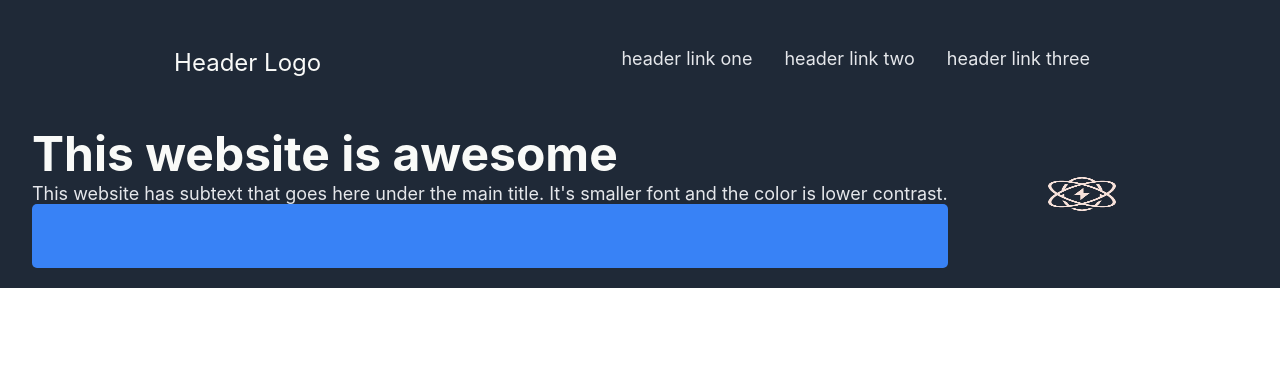
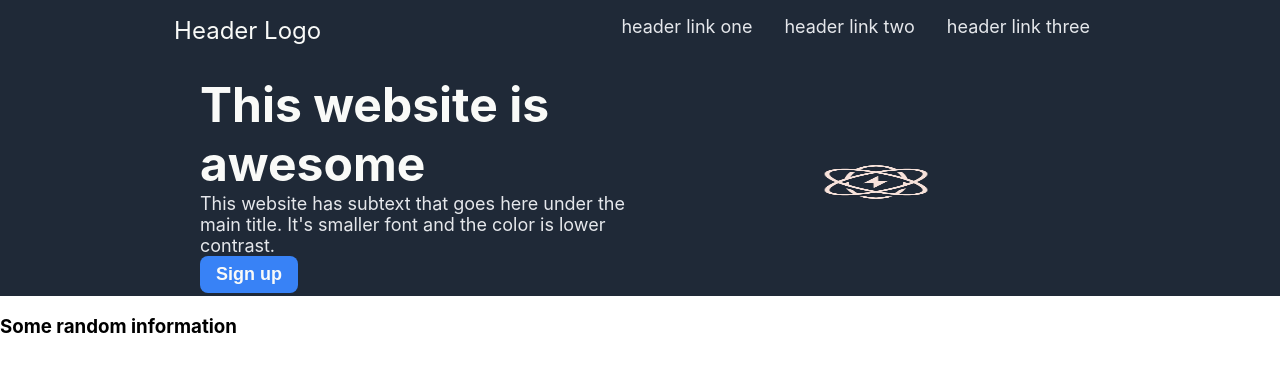
Before and after one commit to samsaq/odin-landing-page, a plain HTML site: page index.html in a window 1280 px wide. Drawn offline with Linux system fonts and the light colour scheme.

Commit message:
2nd pass over top section, initial html for imgbar

```diff
--- a/index.html
+++ b/index.html
@@ -23,14 +23,34 @@
         <div class="sub top text left">
             <div class="sub top introTitle">This website is awesome</div>
             <div class="sub top introSubText">This website has subtext that goes here under the main title. It's smaller font and the color is lower contrast.</div>
-            <div class="sub top introButton"></div>
+            <div class="buttonContainment">
+                <button class = "sub top introButton">Sign up</button>
+            </div>
         </div>
         <div class="sub top image right">
             <img id="introImage" src="./Assets/minimalistAtom.png" alt="placeholder atom image">
         </div>
     </div>
     <div class="middle imgBarHolder">
-
+        <div class="middle barTitle"><h3>Some random information</h3></div>
+        <div class="middle imgBar">
+            <div class="middle bar member">
+                <div class="middle image"></div>
+                <div class="middle subtext"></div>
+            </div>
+            <div class="middle bar member">
+                <div class="middle image"></div>
+                <div class="middle subtext"></div>
+            </div>
+            <div class="middle bar member">
+                <div class="middle image"></div>
+                <div class="middle subtext"></div>
+            </div>
+            <div class="middle bar member">
+                <div class="middle image"></div>
+                <div class="middle subtext"></div>
+            </div>
+        </div>
     </div>
     <div class="middle quoteHolder">
 
--- a/style.css
+++ b/style.css
@@ -11,23 +11,26 @@ body {
     height: 5vh; /*change proportion later as needed*/
     font-size: 3rem;
     padding: 2rem;
+    padding-top: 0;
     display: flex;
     justify-content: space-around;
 }
 
 .top.siteIntroHolder {
-    height: 15vh;
+    height: 20vh;
     display: flex;
     justify-content: space-around;
     align-items: center;
     padding: 2rem;
+    padding-inline: 12.5rem;
 }
 
 .top.sub.text.left {
     display: flex;
-    justify-content: flex-start;
+    justify-content: center;
     align-content: center;
     flex-direction: column;
+    flex: 1;
 }
 
 .sub.top.introTitle {
@@ -45,10 +48,15 @@ body {
     background-color: #3882F6;
     color: #F9FAf8;
     border: none;
-    border-radius: 5px;
+    border-radius: .5rem;
     font-weight: bold;
     font-size: 18px;
-    padding: 32px;
+    padding: 0.5rem;
+    padding-inline: 1rem;
+}
+
+.buttonContainment {
+    display: inline-block
 }
 
 .sub.top.image.right {
@@ -57,7 +65,8 @@ body {
 
 #introImage {
     height: calc(15vh - 32px);
-    width: calc(100% - 32px);
+    width: calc(100% - 32px); /*If using an image with a better aspect ratio, swap to auto to follow it*/
+    margin-inline: 2rem;
 }
 
 div#subHeaderLeft {
```
